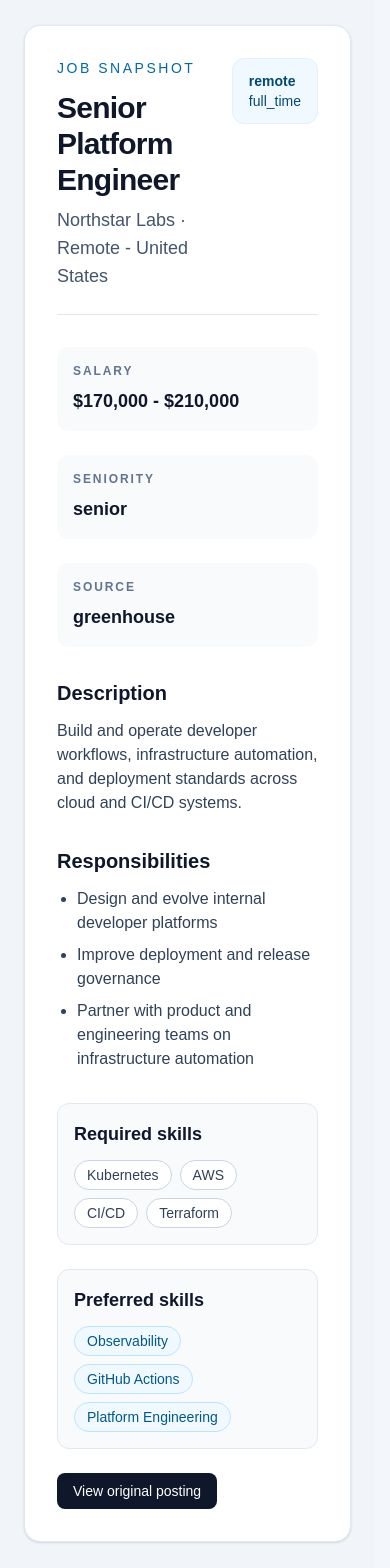
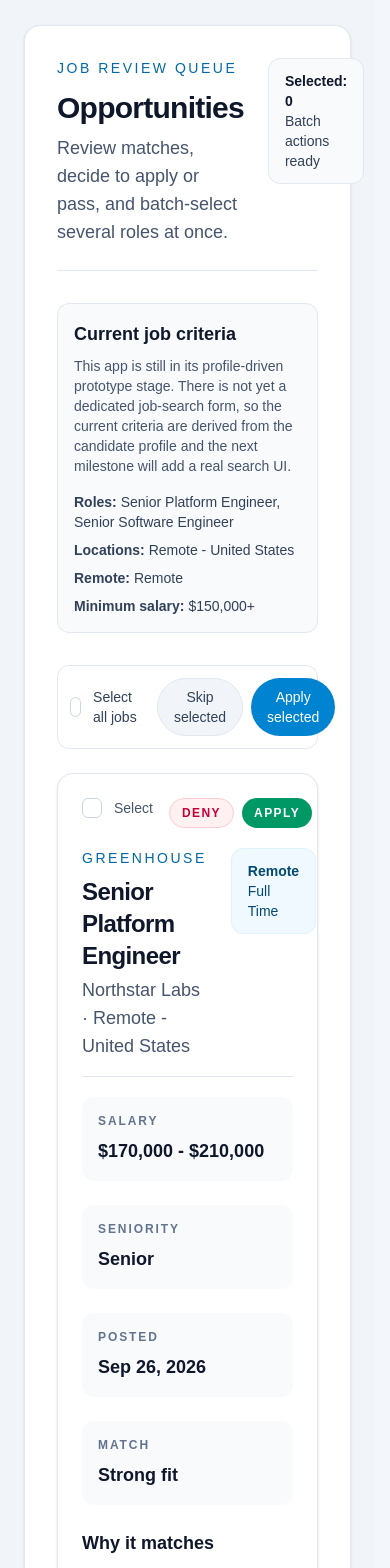
Before and after one commit to EricGrunblatt/ai-job-application, a Next.js app: page /jobs in a window 390 px wide. Shown: the part 100-1668 px from the top of the page. Built offline with nearby package versions, Linux system fonts and the light colour scheme.

Commit message:
Updated the jobs page

```diff
--- a/src/app/jobs/page.tsx
+++ b/src/app/jobs/page.tsx
@@ -1,29 +1,211 @@
+"use client";
+
+import { useMemo, useState } from "react";
 import { sampleJob } from "@/lib/jobs/sample";
 
+function formatLabel(value: string | undefined, fallback: string) {
+  if (!value) return fallback;
+
+  return value
+    .replace(/[_-]+/g, " ")
+    .replace(/\b\w/g, (char) => char.toUpperCase())
+    .trim();
+}
+
+function formatDate(value: string | undefined) {
+  if (!value) return "Not specified";
+
+  const date = new Date(value);
+  if (Number.isNaN(date.getTime())) return "Not specified";
+
+  return new Intl.DateTimeFormat("en-US", {
+    month: "short",
+    day: "numeric",
+    year: "numeric",
+  }).format(date);
+}
+
+const jobQueue = [
+  sampleJob,
+  {
+    ...sampleJob,
+    id: "job-demo-2",
+    company: "Signal Forge",
+    title: "Senior Site Reliability Engineer",
+    description:
+      "Lead reliability improvements, observability strategy, and operational automation across production systems in a cloud-native environment.",
+    salary: { min: 185000, max: 220000, currency: "USD", period: "annual" },
+    requiredSkills: ["Kubernetes", "Observability", "Terraform", "Go"],
+    preferredSkills: ["Grafana", "Prometheus", "AWS", "Leadership"],
+    publishedAt: "2026-09-20T00:00:00Z",
+  },
+  {
+    ...sampleJob,
+    id: "job-demo-3",
+    company: "North Harbor",
+    title: "DevOps Engineer",
+    description:
+      "Own CI/CD pipelines, configuration management, and infrastructure reliability for product teams shipping customer-facing services.",
+    salary: { min: 145000, max: 180000, currency: "USD", period: "annual" },
+    requiredSkills: ["GitHub Actions", "Docker", "AWS", "Linux"],
+    preferredSkills: ["Python", "Terraform", "Monitoring"],
+    publishedAt: "2026-09-18T00:00:00Z",
+  },
+];
+
 export default function JobsPage() {
-  const job = sampleJob;
+  const [selectedIds, setSelectedIds] = useState<string[]>([]);
+
+  const currentCriteria = {
+    roles: ["Senior Platform Engineer", "Senior Software Engineer"],
+    locations: ["Remote - United States"],
+    remote: "Remote",
+    salary: "$150,000+",
+  };
+
+  const allSelected = selectedIds.length === jobQueue.length && jobQueue.length > 0;
+
+  const toggleSelect = (jobId: string) => {
+    setSelectedIds((current) =>
+      current.includes(jobId) ? current.filter((id) => id !== jobId) : [...current, jobId],
+    );
+  };
+
+  const toggleSelectAll = () => {
+    setSelectedIds((current) => (current.length === jobQueue.length ? [] : jobQueue.map((job) => job.id)));
+  };
+
+  const selectedCount = selectedIds.length;
 
   return (
     <main className="min-h-screen bg-slate-100 px-6 py-12 text-slate-900">
-      <div className="mx-auto max-w-5xl rounded-2xl border border-slate-200 bg-white p-8 shadow-sm">
+      <div className="mx-auto max-w-6xl rounded-2xl border border-slate-200 bg-white p-8 shadow-sm">
         <div className="mb-8 flex items-start justify-between gap-6 border-b border-slate-200 pb-6">
           <div>
             <p className="text-sm font-medium uppercase tracking-[0.18em] text-sky-700">
-              Job snapshot
+              Job review queue
             </p>
-            <h1 className="mt-3 text-3xl font-semibold tracking-tight">{job.title}</h1>
+            <h1 className="mt-3 text-3xl font-semibold tracking-tight">Opportunities</h1>
             <p className="mt-2 text-lg text-slate-600">
+              Review matches, decide to apply or pass, and batch-select several roles at once.
+            </p>
+          </div>
+
+          <div className="rounded-xl border border-slate-200 bg-slate-50 px-4 py-3 text-sm text-slate-700">
+            <div className="font-semibold text-slate-900">Selected: {selectedCount}</div>
+            <div>Batch actions ready</div>
+          </div>
+        </div>
+
+        <section className="mb-8 rounded-xl border border-slate-200 bg-slate-50 p-4">
+          <h2 className="text-lg font-semibold">Current job criteria</h2>
+          <p className="mt-2 text-sm text-slate-600">
+            This app is still in its profile-driven prototype stage. There is not yet a dedicated job-search form, so the current criteria are derived from the candidate profile and the next milestone will add a real search UI.
+          </p>
+          <div className="mt-4 space-y-2 text-sm text-slate-700">
+            <div>
+              <span className="font-semibold">Roles:</span> {currentCriteria.roles.join(", ")}
+            </div>
+            <div>
+              <span className="font-semibold">Locations:</span> {currentCriteria.locations.join(", ")}
+            </div>
+            <div>
+              <span className="font-semibold">Remote:</span> {currentCriteria.remote}
+            </div>
+            <div>
+              <span className="font-semibold">Minimum salary:</span> {currentCriteria.salary}
+            </div>
+          </div>
+        </section>
+
+        <div className="mb-6 flex items-center justify-between gap-4 rounded-xl border border-slate-200 bg-white p-3">
+          <label className="flex cursor-pointer items-center gap-3 text-sm font-medium text-slate-700">
+            <span className="relative inline-flex h-5 w-5 items-center justify-center">
+              <input
+                type="checkbox"
+                checked={allSelected}
+                onChange={toggleSelectAll}
+                className="peer sr-only"
+              />
+              <span className="absolute inset-0 rounded-md border border-slate-300 bg-white transition peer-checked:border-sky-600 peer-checked:bg-sky-600 peer-focus-visible:ring-4 peer-focus-visible:ring-sky-200" />
+              <svg
+                viewBox="0 0 16 16"
+                className="absolute h-3.5 w-3.5 fill-none stroke-white stroke-[2.5] opacity-0 transition peer-checked:opacity-100"
+                aria-hidden="true"
+              >
+                <path d="M3.5 8.5 6.5 11.5 12.5 5.5" strokeLinecap="round" strokeLinejoin="round" />
+              </svg>
+            </span>
+            Select all jobs
+          </label>
+          <div className="flex gap-2">
+            <button className="rounded-full border border-slate-200 bg-slate-100 px-4 py-2 text-sm font-medium text-slate-700 hover:bg-slate-200">
+              Skip selected
+            </button>
+            <button className="rounded-full bg-sky-600 px-4 py-2 text-sm font-medium text-white hover:bg-sky-700">
+              Apply selected
+            </button>
+          </div>
+        </div>
+
+        <div className="space-y-6">
+          {jobQueue.map((job) => {
+            const isSelected = selectedIds.includes(job.id);
+
+            return (
+              <article
+                key={job.id}
+                className="rounded-2xl border border-slate-200 bg-white p-6 shadow-sm transition hover:border-sky-200 hover:shadow-md"
+              >
+                <div className="mb-5 flex items-start justify-between gap-4">
+                  <label className="flex cursor-pointer items-center gap-3 text-sm text-slate-600">
+                    <span className="relative inline-flex h-5 w-5 items-center justify-center">
+                      <input
+                        type="checkbox"
+                        checked={isSelected}
+                        onChange={() => toggleSelect(job.id)}
+                        className="peer sr-only"
+                      />
+                      <span className="absolute inset-0 rounded-md border border-slate-300 bg-white transition peer-checked:border-sky-600 peer-checked:bg-sky-600 peer-focus-visible:ring-4 peer-focus-visible:ring-sky-200" />
+                      <svg
+                        viewBox="0 0 16 16"
+                        className="absolute h-3.5 w-3.5 fill-none stroke-white stroke-[2.5] opacity-0 transition peer-checked:opacity-100"
+                        aria-hidden="true"
+                      >
+                        <path d="M3.5 8.5 6.5 11.5 12.5 5.5" strokeLinecap="round" strokeLinejoin="round" />
+                      </svg>
+                    </span>
+                    Select
+                  </label>
+
+                  <div className="flex gap-2">
+                    <button className="rounded-full border border-rose-200 bg-rose-50 px-3 py-1.5 text-xs font-semibold uppercase tracking-[0.12em] text-rose-700 hover:bg-rose-100">
+                      Deny
+                    </button>
+                    <button className="rounded-full bg-emerald-600 px-3 py-1.5 text-xs font-semibold uppercase tracking-[0.12em] text-white hover:bg-emerald-700">
+                      Apply
+                    </button>
+                  </div>
+                </div>
+
+                <div className="mb-5 flex items-start justify-between gap-6 border-b border-slate-200 pb-4">
+                  <div>
+                    <p className="text-sm font-medium uppercase tracking-[0.18em] text-sky-700">
+                      {formatLabel(job.source, "Source")}
+                    </p>
+                    <h2 className="mt-2 text-2xl font-semibold tracking-tight">{job.title}</h2>
+                    <p className="mt-1 text-lg text-slate-600">
                       {job.company} · {job.location.join(", ")}
                     </p>
                   </div>
 
                   <div className="rounded-xl border border-sky-100 bg-sky-50 px-4 py-3 text-sm text-sky-900">
-            <div className="font-semibold">{job.remotePolicy}</div>
-            <div>{job.employmentType ?? "unknown"}</div>
+                    <div className="font-semibold">{formatLabel(job.remotePolicy, "Unknown")}</div>
+                    <div>{formatLabel(job.employmentType, "Unknown")}</div>
                   </div>
                 </div>
 
-        <section className="grid gap-6 md:grid-cols-3">
+                <section className="grid gap-6 md:grid-cols-4">
                   <div className="rounded-xl bg-slate-50 p-4">
                     <div className="text-xs font-semibold uppercase tracking-[0.16em] text-slate-500">
                       Salary
@@ -41,81 +223,54 @@ export default function JobsPage() {
                     <div className="text-xs font-semibold uppercase tracking-[0.16em] text-slate-500">
                       Seniority
                     </div>
-            <div className="mt-2 text-lg font-semibold">{job.seniority ?? "Not specified"}</div>
+                    <div className="mt-2 text-lg font-semibold">
+                      {formatLabel(job.seniority, "Not specified")}
+                    </div>
                   </div>
 
                   <div className="rounded-xl bg-slate-50 p-4">
                     <div className="text-xs font-semibold uppercase tracking-[0.16em] text-slate-500">
-              Source
+                      Posted
                     </div>
-            <div className="mt-2 text-lg font-semibold">{job.source}</div>
+                    <div className="mt-2 text-lg font-semibold">{formatDate(job.publishedAt)}</div>
+                  </div>
+
+                  <div className="rounded-xl bg-slate-50 p-4">
+                    <div className="text-xs font-semibold uppercase tracking-[0.16em] text-slate-500">
+                      Match
+                    </div>
+                    <div className="mt-2 text-lg font-semibold">Strong fit</div>
                   </div>
                 </section>
 
-        <section className="mt-8 grid gap-8 lg:grid-cols-[1.4fr_0.9fr]">
+                <section className="mt-6 grid gap-8 lg:grid-cols-[1.2fr_0.8fr]">
                   <div>
-            <h2 className="text-xl font-semibold">Description</h2>
-            <p className="mt-3 whitespace-pre-line text-slate-700">{job.description}</p>
-
-            <h2 className="mt-8 text-xl font-semibold">Responsibilities</h2>
+                    <h3 className="text-lg font-semibold">Why it matches</h3>
                     <ul className="mt-3 list-disc space-y-2 pl-5 text-slate-700">
-              {job.responsibilities.length ? (
-                job.responsibilities.map((item) => <li key={item}>{item}</li>)
-              ) : (
-                <li>No responsibilities captured.</li>
-              )}
+                      <li>Strong alignment with platform and cloud infrastructure work.</li>
+                      <li>Remote-first role with salary above your preferred threshold.</li>
+                      <li>Relevant CI/CD and infrastructure tooling overlap.</li>
                     </ul>
                   </div>
 
-          <div className="space-y-6">
                   <div className="rounded-xl border border-slate-200 bg-slate-50 p-4">
                     <h3 className="text-lg font-semibold">Required skills</h3>
                     <div className="mt-3 flex flex-wrap gap-2">
-                {job.requiredSkills.length ? (
-                  job.requiredSkills.map((skill) => (
+                      {job.requiredSkills.map((skill) => (
                         <span
                           key={skill}
                           className="rounded-full border border-slate-300 bg-white px-3 py-1 text-sm text-slate-700"
                         >
                           {skill}
                         </span>
-                  ))
-                ) : (
-                  <span className="text-sm text-slate-500">No required skills listed.</span>
-                )}
+                      ))}
                     </div>
                   </div>
-
-            <div className="rounded-xl border border-slate-200 bg-slate-50 p-4">
-              <h3 className="text-lg font-semibold">Preferred skills</h3>
-              <div className="mt-3 flex flex-wrap gap-2">
-                {job.preferredSkills.length ? (
-                  job.preferredSkills.map((skill) => (
-                    <span
-                      key={skill}
-                      className="rounded-full border border-sky-200 bg-sky-50 px-3 py-1 text-sm text-sky-800"
-                    >
-                      {skill}
-                    </span>
-                  ))
-                ) : (
-                  <span className="text-sm text-slate-500">No preferred skills listed.</span>
-                )}
+                </section>
+              </article>
+            );
+          })}
         </div>
-            </div>
-
-            {job.url ? (
-              <a
-                href={job.url}
-                target="_blank"
-                rel="noreferrer"
-                className="inline-flex rounded-lg bg-slate-900 px-4 py-2 text-sm font-medium text-white transition hover:bg-slate-700"
-              >
-                View original posting
-              </a>
-            ) : null}
-          </div>
-        </section>
       </div>
     </main>
   );
```
Lines whose indentation alone changed are shown as unchanged.
